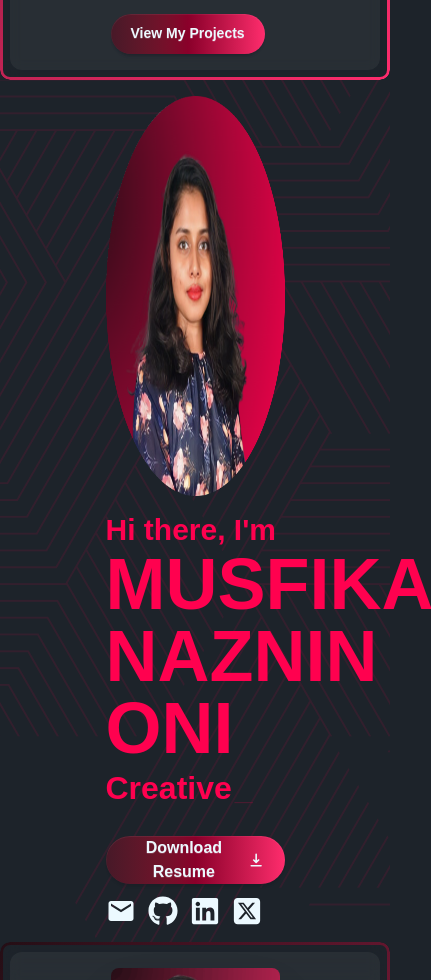
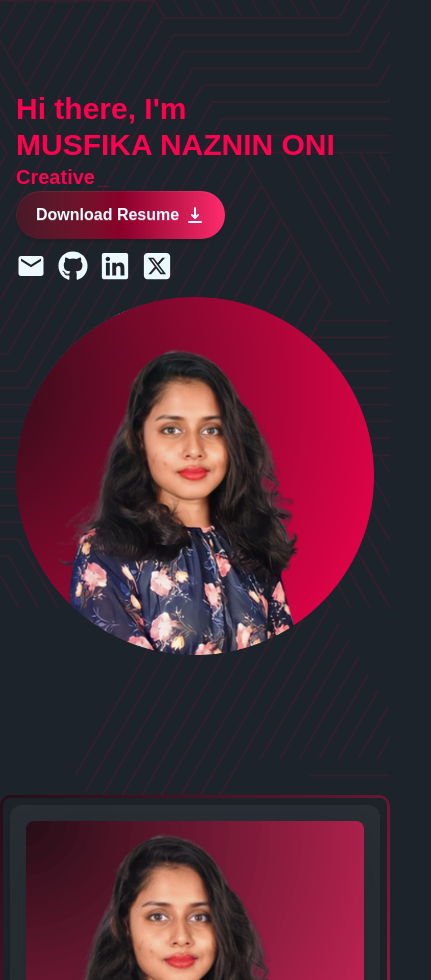
Before and after one commit to musfikanoni/Portfolio, a React (Vite) app: page /aboutme in a window 390 px wide. Shown: the part 1020-2000 px from the top of the page, 431 px wide, since content can reach past the window. Built offline with nearby package versions, Linux system fonts and the light colour scheme.

Commit message:
hero responsive

```diff
--- a/src/Pages/AboutMe.jsx
+++ b/src/Pages/AboutMe.jsx
@@ -6,13 +6,13 @@
             {/* <h2 className="text-3xl text-center font-semibold">About Me</h2> */}
             <div className="hero min-h-screen">
                 <div className=" max-w-7xl mx-auto ex-border">
-                    <div className=" hero-content rounded-xl flex-col lg:flex-row backdrop-blur bg-white/5">
-                        <div className="w-6/12 rounded-lg">
+                    <div className=" hero-content rounded-xl grid lg:grid-cols-2 grid-cols-1 backdrop-blur bg-white/5">
+                        <div className="rounded-lg">
                             <img
                             src={img}
                             className="max-w-sm  shadow-2xl" />
                         </div>
-                        <div className="w-6/12">
+                        <div className="">
                             <h2 className='text-[#FF014F] text-2xl font-semibold'>About Me</h2>
                             <p className="py-6">
                                 Hello! I’m Musfika Naznin Oni, a passionate Fontend developer specializing React ,Tailwind ,Express mongoDb My focus is on making web development faster, easier, and accessible to all developers. Currently, I’m expanding into backend development to grow as a Fontend development and create seamless, robust web applications.
--- a/src/Pages/Footer.jsx
+++ b/src/Pages/Footer.jsx
@@ -2,10 +2,45 @@
 const Footer = () => {
     return (
         <div>
-            <footer className="footer sm:footer-horizontal footer-center bg-base-300 text-base-content p-4">
-                <aside>
-                    <p>Copyright © {new Date().getFullYear()} - Musfika Naznin Oni. All rights reserved™</p>
-                </aside>
+            <footer className="footer sm:footer-horizontal bg-neutral text-neutral-content items-center p-4">
+            <aside className="grid-flow-col items-center">
+            <p>Copyright © {new Date().getFullYear()} - Musfika Naznin Oni. All rights reserved™</p>
+            </aside>
+            <nav className="grid-flow-col gap-4 md:place-self-center md:justify-self-end">
+                <a>
+                <svg
+                    xmlns="http://www.w3.org/2000/svg"
+                    width="24"
+                    height="24"
+                    viewBox="0 0 24 24"
+                    className="fill-current">
+                    <path
+                    d="M24 4.557c-.883.392-1.832.656-2.828.775 1.017-.609 1.798-1.574 2.165-2.724-.951.564-2.005.974-3.127 1.195-.897-.957-2.178-1.555-3.594-1.555-3.179 0-5.515 2.966-4.797 6.045-4.091-.205-7.719-2.165-10.148-5.144-1.29 2.213-.669 5.108 1.523 6.574-.806-.026-1.566-.247-2.229-.616-.054 2.281 1.581 4.415 3.949 4.89-.693.188-1.452.232-2.224.084.626 1.956 2.444 3.379 4.6 3.419-2.07 1.623-4.678 2.348-7.29 2.04 2.179 1.397 4.768 2.212 7.548 2.212 9.142 0 14.307-7.721 13.995-14.646.962-.695 1.797-1.562 2.457-2.549z"></path>
+                </svg>
+                </a>
+                <a>
+                <svg
+                    xmlns="http://www.w3.org/2000/svg"
+                    width="24"
+                    height="24"
+                    viewBox="0 0 24 24"
+                    className="fill-current">
+                    <path
+                    d="M19.615 3.184c-3.604-.246-11.631-.245-15.23 0-3.897.266-4.356 2.62-4.385 8.816.029 6.185.484 8.549 4.385 8.816 3.6.245 11.626.246 15.23 0 3.897-.266 4.356-2.62 4.385-8.816-.029-6.185-.484-8.549-4.385-8.816zm-10.615 12.816v-8l8 3.993-8 4.007z"></path>
+                </svg>
+                </a>
+                <a>
+                <svg
+                    xmlns="http://www.w3.org/2000/svg"
+                    width="24"
+                    height="24"
+                    viewBox="0 0 24 24"
+                    className="fill-current">
+                    <path
+                    d="M9 8h-3v4h3v12h5v-12h3.642l.358-4h-4v-1.667c0-.955.192-1.333 1.115-1.333h2.885v-5h-3.808c-3.596 0-5.192 1.583-5.192 4.615v3.385z"></path>
+                </svg>
+                </a>
+            </nav>
             </footer>
         </div>
     );
--- a/src/Pages/Hero.jsx
+++ b/src/Pages/Hero.jsx
@@ -13,15 +13,12 @@
     <div className="hero-bg">
       <div className="max-w-7xl mx-auto" id="hero">
         <div className="hero min-h-screen relative">
-          <div className="hero-content flex-col lg:flex-row-reverse z-0">
-            <div className="w-6/12 flex justify-end">
-              <img src={heroPic} className=" h-[400px]  w-auto" />
-            </div>
-            <div className="w-6/12">
-              <h1 className="text-3xl text-[#FF014F] font-bold">Hi there, I'm <br /><span className="text-7xl"> MUSFIKA NAZNIN ONI</span></h1>
-              <span style={{ color: '#FF014F', fontWeight: 'bold', fontSize: '32px' }}>
+          <div className="hero-content grid grid-cols-1 lg:grid-cols-2 z-0">
+            <div className="">
+              <h1 className="text-3xl text-[#FF014F] font-bold">Hi there, I'm <br /><span className="lg:text-7xl text-3xl"> MUSFIKA NAZNIN ONI</span></h1>
+              <span style={{ color: '#FF014F', fontWeight: 'bold' }} className="text-xl sm:text-2xl md:text-3xl lg:text-4xl">
                 <Typewriter
-                  words={['MERN Stack developer', 'Problem Solver', 'Creative Coder', 'A Life long learner']}
+                  words={['Front-End developer', 'Problem Solver', 'Creative Coder', 'A Life Long Learner']}
                   loop={true}
                   cursor
                   cursorStyle='_'
@@ -29,12 +26,7 @@
                   deleteSpeed={50}
                   delaySpeed={1000}
                 />
-              </span>
-
-              <div className="flex items-center my-3">
-                {/* <FaLocationDot />
-                <p>Based in Barishal, Bangladesh</p> */}
-              </div>
+              </span><br />
 
               <a href="https://drive.google.com/file/d/17OwmKdJgE_JgutFR09mXALzANxFVqgF7/view?usp=sharing" target='_blank'>
                 <button className="btn text-base py-6 bg-gradient-to-r from-[#471928] via-[#8a002a] to-[#ff2c6d] border-none px-5 rounded-3xl">
@@ -47,6 +39,9 @@
                 <a href="https://x.com/MusfikaOni" target='_blank'><FaSquareXTwitter /></a>
               </div>
             </div>
+            <div className="flex justify-end">
+              <img src={heroPic} className=" lg:h-[400px] md:h-[300px] h-200px  w-auto" />
+            </div>
           </div>
         </div>
       </div>
```
